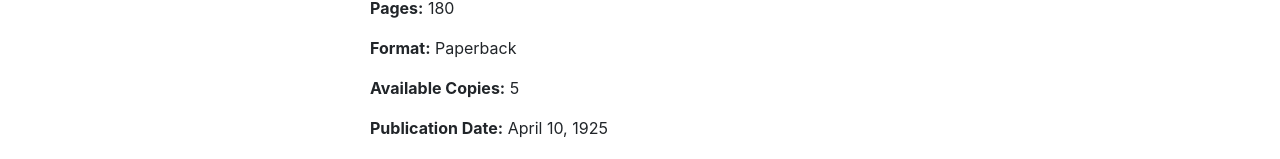
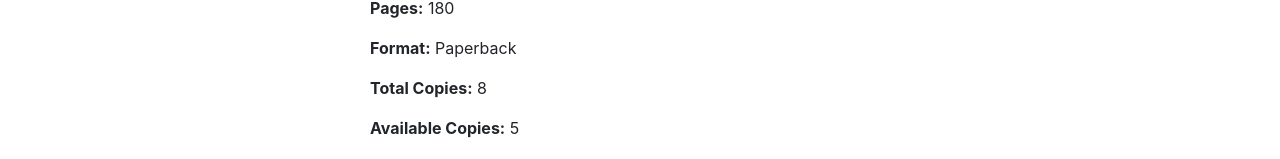
Before and after one commit to BiblioTrack/bibliotrack-frontend, a React (Create React App) app: page /book/1 in a window 1280 px wide. Shown: the part 362-521 px from the top of the page. Built offline with nearby package versions, Linux system fonts and the light colour scheme.

Commit message:
add total copies to book details

```diff
--- a/src/pages/BookDetailsPage/components/BookDetails.js
+++ b/src/pages/BookDetailsPage/components/BookDetails.js
@@ -30,6 +30,7 @@ const BookDetails = ({ book }) => {
           <p className="mb-3">{book.description}</p>
           <p><strong>Pages:</strong> {book.pages}</p>
           <p><strong>Format:</strong> {book.format}</p>
+          <p><strong>Total Copies:</strong> {book.totalCopies}</p>
           <p><strong>Available Copies:</strong> {book.availableCopies}</p>
           <p><strong>Publication Date:</strong> {book.publicationDate}</p>
           {/* Add more details as needed */}
```
